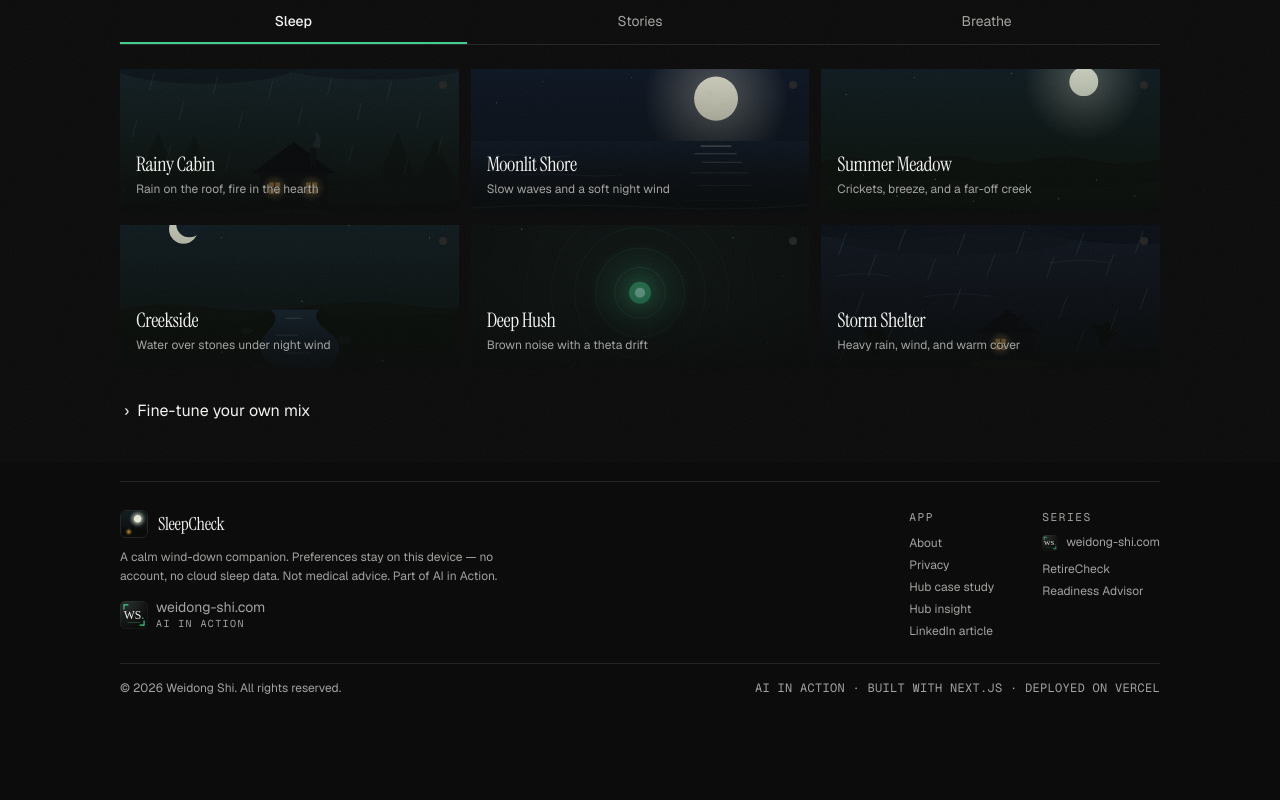
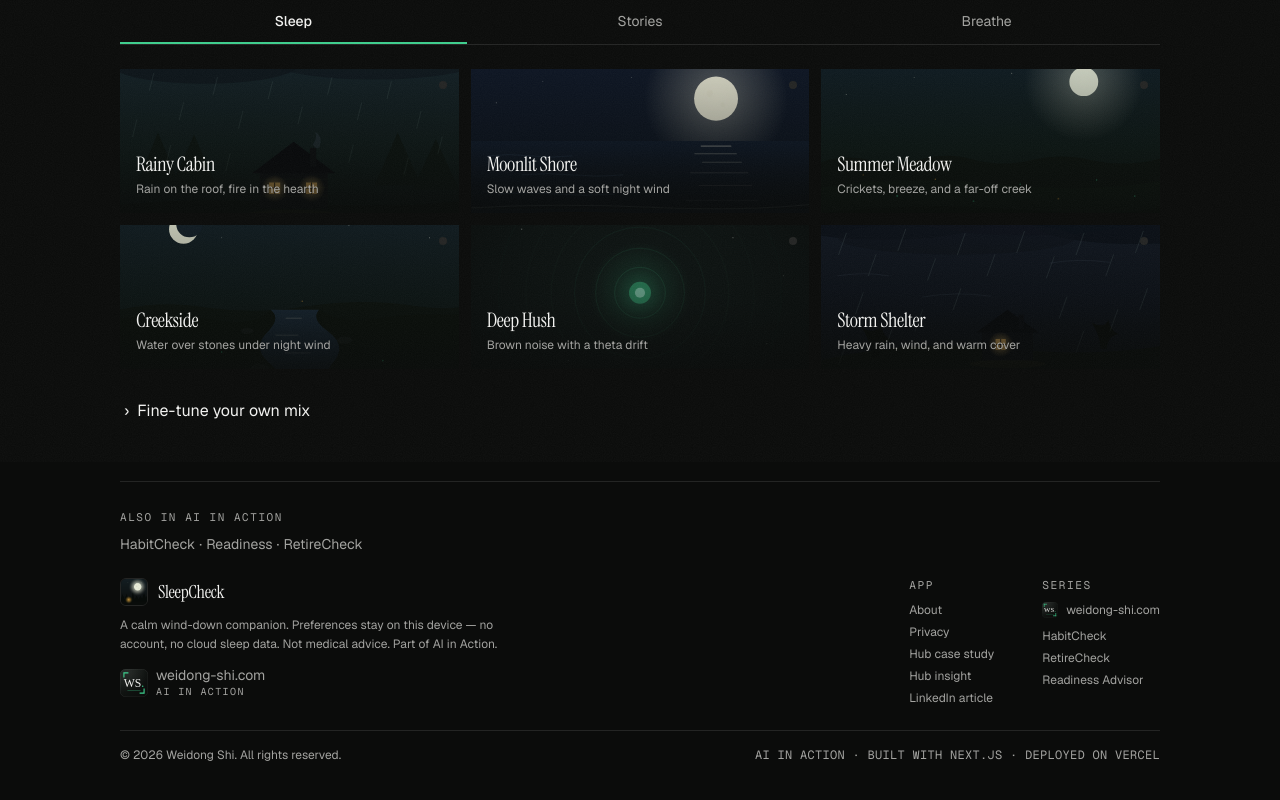
Before and after one commit to weidong808/SleepCheck, a Next.js app: page / in a window 1280 px wide. Shown: the part 338-1138 px from the top of the page. Before the commit the page ends 1082 px from the top, so only its background shows below. Built offline with nearby package versions, Linux system fonts and the light colour scheme.

Commit message:
Add series sibling strip to About and Tonight footer framing.

```diff
--- a/src/app/about/page.tsx
+++ b/src/app/about/page.tsx
@@ -1,6 +1,7 @@
 import type { Metadata } from "next";
 import Image from "next/image";
 import Link from "next/link";
+import { SeriesAppsStrip } from "@/components/SeriesAppsStrip";
 import { SiteHomeLink } from "@/components/SiteHomeLink";
 import {
   APP_DESCRIPTION,
@@ -101,6 +102,8 @@
         />
       </div>
 
+      <SeriesAppsStrip className="mt-8" />
+
       <footer className="mt-10 flex flex-col gap-3 border-t border-border pt-5 pb-2 text-xs text-muted sm:mt-12 sm:flex-row sm:items-center sm:justify-between">
         <p>© {new Date().getFullYear()} Weidong Shi. All rights reserved.</p>
         <p className="font-mono tracking-wide uppercase">
--- /dev/null
+++ b/src/components/SeriesAppsStrip.tsx
@@ -0,0 +1,47 @@
+import {
+  HABITCHECK_URL,
+  READINESS_URL,
+  RETIRECHECK_URL,
+  SITE_SERIES_NAME,
+} from "@/lib/brand";
+
+const SIBLINGS = [
+  { name: "HabitCheck", href: HABITCHECK_URL },
+  { name: "Readiness", href: READINESS_URL },
+  { name: "RetireCheck", href: RETIRECHECK_URL },
+] as const;
+
+/** Compact series framing under Tonight / About first paint. */
+export function SeriesAppsStrip({
+  className = "",
+  bordered = true,
+}: {
+  className?: string;
+  bordered?: boolean;
+}) {
+  return (
+    <nav
+      aria-label={`Also in ${SITE_SERIES_NAME}`}
+      className={`${bordered ? "border-t border-border/70 pt-4" : ""} ${className}`.trim()}
+    >
+      <p className="font-mono text-[11px] tracking-[0.14em] text-muted uppercase">
+        Also in {SITE_SERIES_NAME}
+      </p>
+      <ul className="mt-2 flex flex-wrap items-center gap-x-1 gap-y-1 text-sm text-muted">
+        {SIBLINGS.map((app, i) => (
+          <li key={app.href} className="flex items-center gap-x-1">
+            {i > 0 ? <span aria-hidden>·</span> : null}
+            <a
+              href={app.href}
+              target="_blank"
+              rel="noopener noreferrer"
+              className="text-foreground/85 underline-offset-2 transition-colors hover:text-accent hover:underline"
+            >
+              {app.name}
+            </a>
+          </li>
+        ))}
+      </ul>
+    </nav>
+  );
+}
--- a/src/components/SleepApp.tsx
+++ b/src/components/SleepApp.tsx
@@ -12,10 +12,12 @@
   soundIcon,
 } from "@/components/Icons";
 import { BREATH_MODES } from "@/lib/breath";
+import { SeriesAppsStrip } from "@/components/SeriesAppsStrip";
 import { SiteHomeLink } from "@/components/SiteHomeLink";
 import {
   APP_NAME,
   APP_TAGLINE,
+  HABITCHECK_URL,
   LINKEDIN_ARTICLE_LABEL,
   LINKEDIN_ARTICLE_URL,
   READINESS_URL,
@@ -1135,6 +1137,7 @@
         </main>
 
         <footer className="mt-10 border-t border-border pt-6 text-sm text-muted sm:mt-12 sm:pt-7">
+          <SeriesAppsStrip bordered={false} className="mb-6" />
           <div className="flex flex-col gap-6 sm:flex-row sm:items-start sm:justify-between sm:gap-8">
             <div className="max-w-sm">
               <div className="flex items-center gap-2.5">
@@ -1217,6 +1220,16 @@
                 <ul className="space-y-1.5">
                   <li>
                     <SiteHomeLink variant="compact" markSize={16} />
+                  </li>
+                  <li>
+                    <a
+                      href={HABITCHECK_URL}
+                      target="_blank"
+                      rel="noopener noreferrer"
+                      className="transition-colors hover:text-foreground"
+                    >
+                      HabitCheck
+                    </a>
                   </li>
                   <li>
                     <a
--- a/src/lib/brand.ts
+++ b/src/lib/brand.ts
@@ -23,3 +23,4 @@
 export const WS_MARK_SRC = "/ws-mark.svg";
 export const RETIRECHECK_URL = "https://retirecheck.weidong-shi.com";
 export const READINESS_URL = "https://readiness.weidong-shi.com";
+export const HABITCHECK_URL = "https://habitcheck.weidong-shi.com";
```
